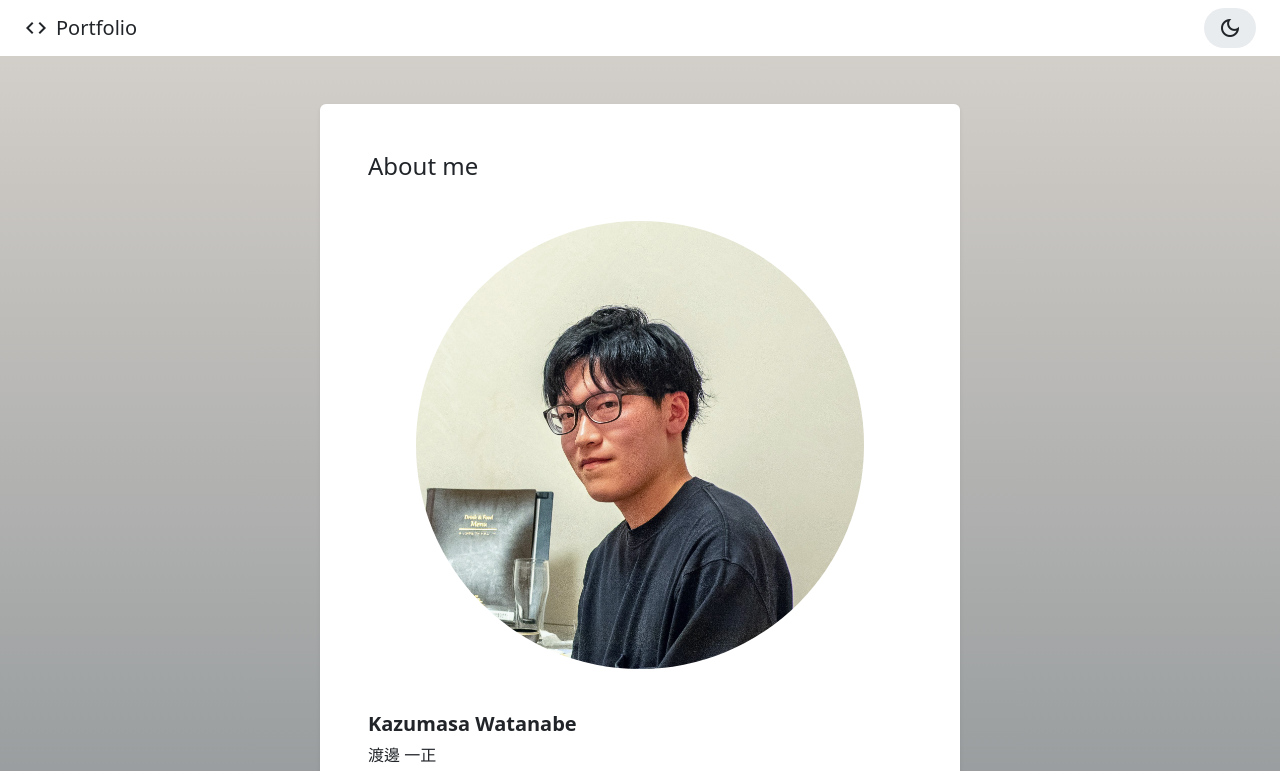
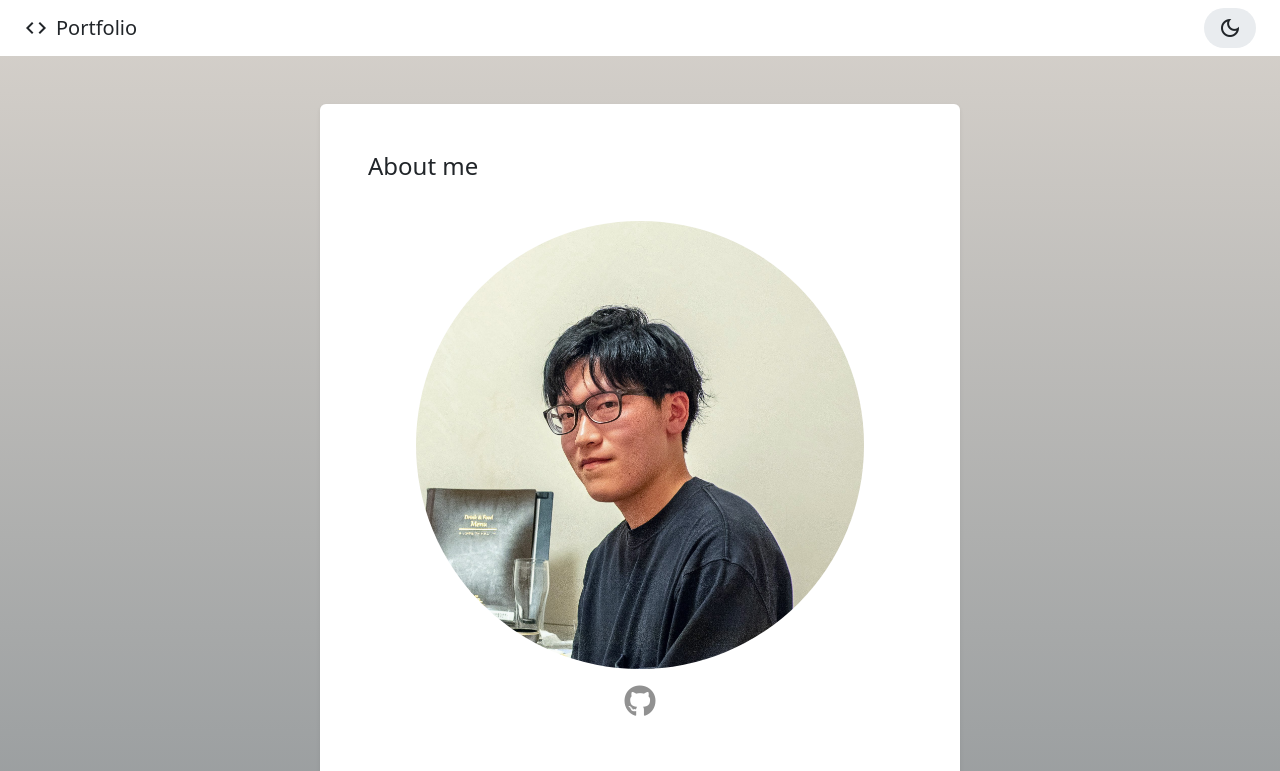
Before and after one commit to k4zumasa/myPortfolio, a plain HTML site: page index.html in a window 1280 px wide. Shown: the top 771 px of the page. Drawn offline with nearby package versions, Linux system fonts and the light colour scheme.

Commit message:
add github link

```diff
--- a/index.html
+++ b/index.html
@@ -1,4 +1,4 @@
-<!-- Bootstrap
+<!-- Bootstrap,
      iconFontをロード -->
 <!doctype html>
 <html lang="jp">
@@ -8,6 +8,7 @@
     <link href="https://cdn.jsdelivr.net/npm/bootstrap@5.3.0/dist/css/bootstrap.min.css" rel="stylesheet" integrity="sha384-9ndCyUaIbzAi2FUVXJi0CjmCapSmO7SnpJef0486qhLnuZ2cdeRhO02iuK6FUUVM" crossorigin="anonymous">
     <script src="https://cdn.jsdelivr.net/npm/bootstrap@5.3.0/dist/js/bootstrap.bundle.min.js" integrity="sha384-geWF76RCwLtnZ8qwWowPQNguL3RmwHVBC9FhGdlKrxdiJJigb/j/68SIy3Te4Bkz" crossorigin="anonymous"></script>
     <script src="script.js"></script>
+    <script src="https://kit.fontawesome.com/145edc9656.js" crossorigin="anonymous"></script>
     <link rel="stylesheet" href="styles.css">
     <link rel="stylesheet" href="https://fonts.googleapis.com/css2?family=Material+Symbols+Outlined:opsz,wght,FILL,GRAD@48,400,0,0" />
 
@@ -36,8 +37,13 @@
                     </div>
                     <div class="d-flex flex-column flex-xxl-row justify-content-lg-around mt-3">
 
-                        <div class="d-flex align-items-center justify-content-center col-xxl-3 col-12 px-5 py-3 p-xxl-0">
+                        <div class="d-flex flex-column align-items-center justify-content-center col-xxl-3 col-12 px-5 py-3 p-xxl-0">
                             <img class="img-fluid rounded-circle" id="portrait" alt="Responsive image" src="materials\PA110173-2_3.jpg">
+                            <div class="p-3">
+                                <a href="https://github.com/k4zumasa">
+                                    <i class="fa-brands fa-github fa-2xl p-3" style="color: #919191;"></i>
+                                </a>
+                            </div>
                         </div>
 
                         <div class="d-flex flex-column containers mt-4 " id="profileLeft">
```
